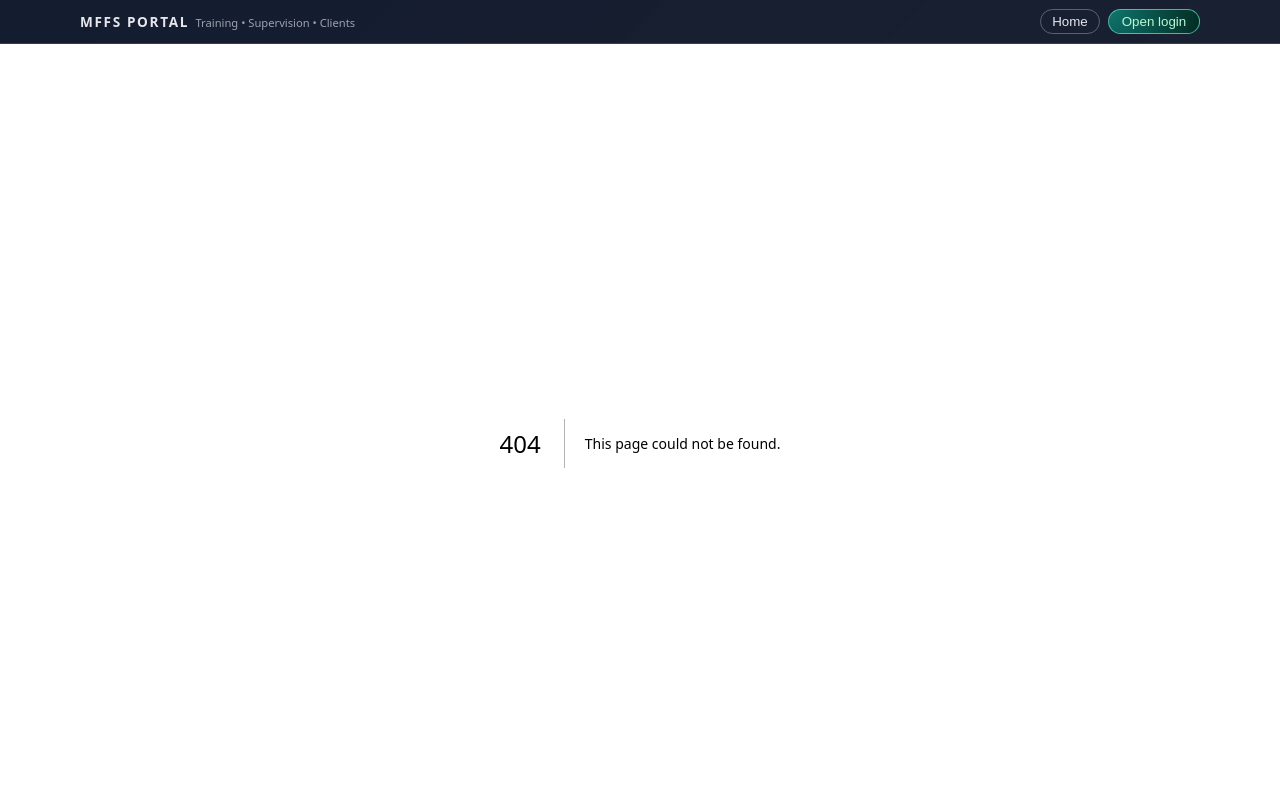
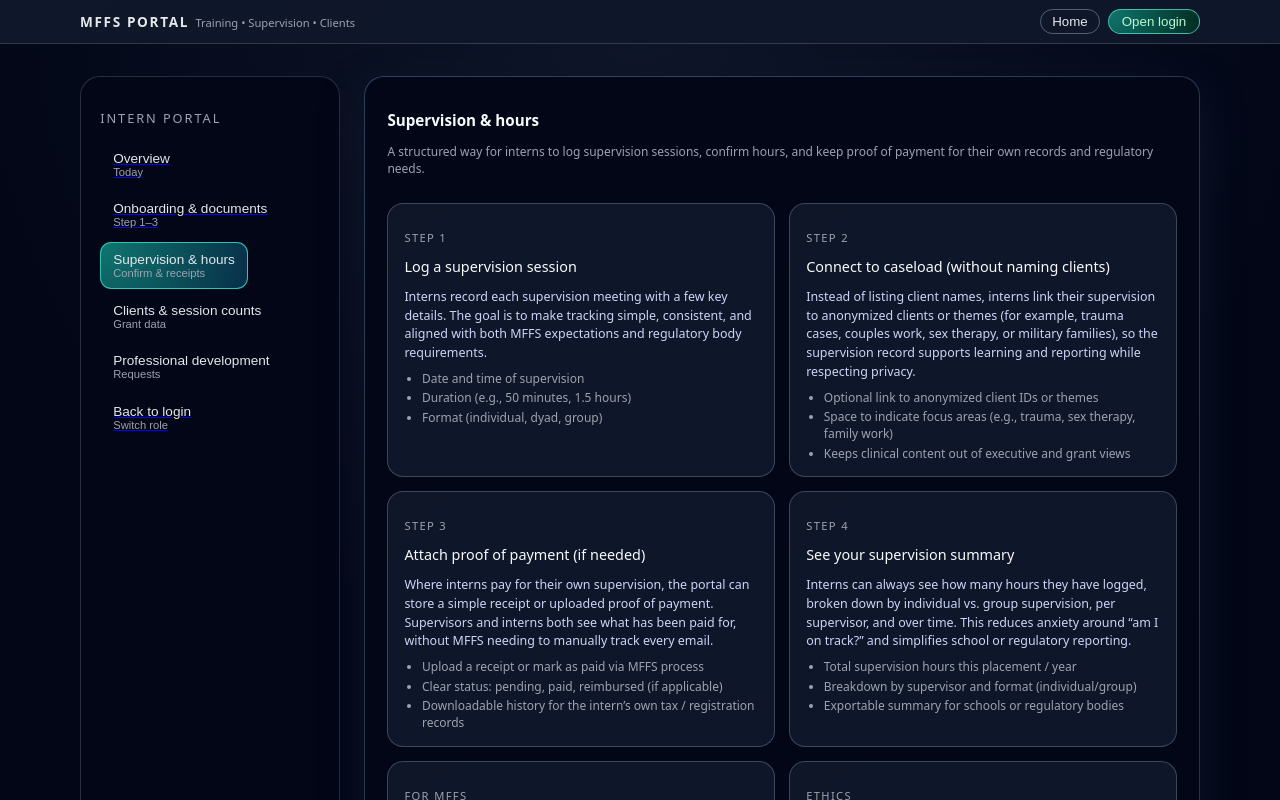
Before and after one commit to sraelcohen-sudo/mffs-portal, a Next.js app: page /intern/supervision in a window 1280 px wide. Before the commit this address had no page. Shown: the top 800 px of the page. Built offline with nearby package versions, Linux system fonts and the light colour scheme.

Commit message:
Intern Supervision

```diff
--- /dev/null
+++ b/app/intern/supervision/page.jsx
@@ -0,0 +1,186 @@
+import Link from "next/link";
+
+export default function InternSupervisionPage() {
+  return (
+    <main className="main-shell">
+      <div className="main-shell-inner main-shell-inner--with-sidebar">
+        {/* Sidebar – Supervision active */}
+        <aside className="sidebar">
+          <p className="sidebar-title">Intern portal</p>
+
+          <Link href="/intern">
+            <button className="sidebar-link" type="button">
+              <div className="sidebar-link-title">Overview</div>
+              <div className="sidebar-link-subtitle">Today</div>
+            </button>
+          </Link>
+
+          <Link href="/intern/onboarding">
+            <button className="sidebar-link" type="button">
+              <div className="sidebar-link-title">Onboarding & documents</div>
+              <div className="sidebar-link-subtitle">Step 1–3</div>
+            </button>
+          </Link>
+
+          <button className="sidebar-link sidebar-link--active" type="button">
+            <div className="sidebar-link-title">Supervision & hours</div>
+            <div className="sidebar-link-subtitle">Confirm & receipts</div>
+          </button>
+
+          <button className="sidebar-link" type="button">
+            <div className="sidebar-link-title">Clients & session counts</div>
+            <div className="sidebar-link-subtitle">Grant data</div>
+          </button>
+
+          <button className="sidebar-link" type="button">
+            <div className="sidebar-link-title">Professional development</div>
+            <div className="sidebar-link-subtitle">Requests</div>
+          </button>
+
+          <Link href="/login">
+            <button className="sidebar-link" type="button">
+              <div className="sidebar-link-title">Back to login</div>
+              <div className="sidebar-link-subtitle">Switch role</div>
+            </button>
+          </Link>
+        </aside>
+
+        {/* Main content */}
+        <section className="card" style={{ padding: "1.3rem 1.4rem" }}>
+          <header className="section-header">
+            <div>
+              <h1 className="section-title">Supervision & hours</h1>
+              <p className="section-subtitle">
+                A structured way for interns to log supervision sessions, confirm hours,
+                and keep proof of payment for their own records and regulatory needs.
+              </p>
+            </div>
+          </header>
+
+          <div className="card-grid">
+            <StepCard
+              step="1"
+              title="Log a supervision session"
+              body="Interns record each supervision meeting with a few key details. The goal is to make tracking simple, consistent, and aligned with both MFFS expectations and regulatory body requirements."
+              bullets={[
+                "Date and time of supervision",
+                "Duration (e.g., 50 minutes, 1.5 hours)",
+                "Format (individual, dyad, group)"
+              ]}
+            />
+
+            <StepCard
+              step="2"
+              title="Connect to caseload (without naming clients)"
+              body="Instead of listing client names, interns link their supervision to anonymized clients or themes (for example, trauma cases, couples work, sex therapy, or military families), so the supervision record supports learning and reporting while respecting privacy."
+              bullets={[
+                "Optional link to anonymized client IDs or themes",
+                "Space to indicate focus areas (e.g., trauma, sex therapy, family work)",
+                "Keeps clinical content out of executive and grant views"
+              ]}
+            />
+
+            <StepCard
+              step="3"
+              title="Attach proof of payment (if needed)"
+              body="Where interns pay for their own supervision, the portal can store a simple receipt or uploaded proof of payment. Supervisors and interns both see what has been paid for, without MFFS needing to manually track every email."
+              bullets={[
+                "Upload a receipt or mark as paid via MFFS process",
+                "Clear status: pending, paid, reimbursed (if applicable)",
+                "Downloadable history for the intern’s own tax / registration records"
+              ]}
+            />
+
+            <StepCard
+              step="4"
+              title="See your supervision summary"
+              body="Interns can always see how many hours they have logged, broken down by individual vs. group supervision, per supervisor, and over time. This reduces anxiety around “am I on track?” and simplifies school or regulatory reporting."
+              bullets={[
+                "Total supervision hours this placement / year",
+                "Breakdown by supervisor and format (individual/group)",
+                "Exportable summary for schools or regulatory bodies"
+              ]}
+            />
+
+            <StepCard
+              step="For MFFS"
+              title="A clear picture of supervision support"
+              body="At a higher level, MFFS sees how much supervision support is being provided to interns, without reading notes. This can feed into grant reports, quality improvement, and planning for future cohorts."
+              bullets={[
+                "Aggregate hours per intern, supervisor, and cohort",
+                "Supports demonstrating investment in training and safety",
+                "Helps plan future supervision capacity and funding needs"
+              ]}
+            />
+
+            <StepCard
+              step="Ethics"
+              title="Privacy and boundaries"
+              body="The design keeps a firm boundary between clinical content and supervision tracking. Session notes and client names live in clinical records; this screen focuses on hours, formats, and proof of payment."
+              bullets={[
+                "No clinical notes in the supervision log",
+                "Focus on hours, formats, and admin details",
+                "Aligns with trauma-informed and privacy-respecting practice"
+              ]}
+            />
+          </div>
+        </section>
+      </div>
+    </main>
+  );
+}
+
+function StepCard({ step, title, body, bullets }) {
+  return (
+    <div className="card-soft" style={{ padding: "0.9rem 1rem" }}>
+      <p
+        style={{
+          fontSize: "0.7rem",
+          letterSpacing: "0.12em",
+          textTransform: "uppercase",
+          color: "#9ca3af",
+          marginBottom: "0.25rem"
+        }}
+      >
+        {step === "Ethics" || step === "For MFFS" ? step : `Step ${step}`}
+      </p>
+      <h2
+        style={{
+          fontSize: "0.9rem",
+          fontWeight: 500,
+          marginBottom: "0.3rem",
+          color: "#f9fafb"
+        }}
+      >
+        {title}
+      </h2>
+      <p
+        style={{
+          fontSize: "0.78rem",
+          color: "#cbd5f5",
+          lineHeight: 1.5,
+          marginBottom: "0.45rem"
+        }}
+      >
+        {body}
+      </p>
+      {bullets && bullets.length > 0 && (
+        <ul
+          style={{
+            listStyle: "disc",
+            paddingLeft: "1.1rem",
+            margin: 0,
+            display: "grid",
+            gap: "0.15rem",
+            fontSize: "0.75rem",
+            color: "#9ca3af"
+          }}
+        >
+          {bullets.map((item) => (
+            <li key={item}>{item}</li>
+          ))}
+        </ul>
+      )}
+    </div>
+  );
+}
```
Also changed, not shown: app/intern/page.jsx (+6 -4 lines).
